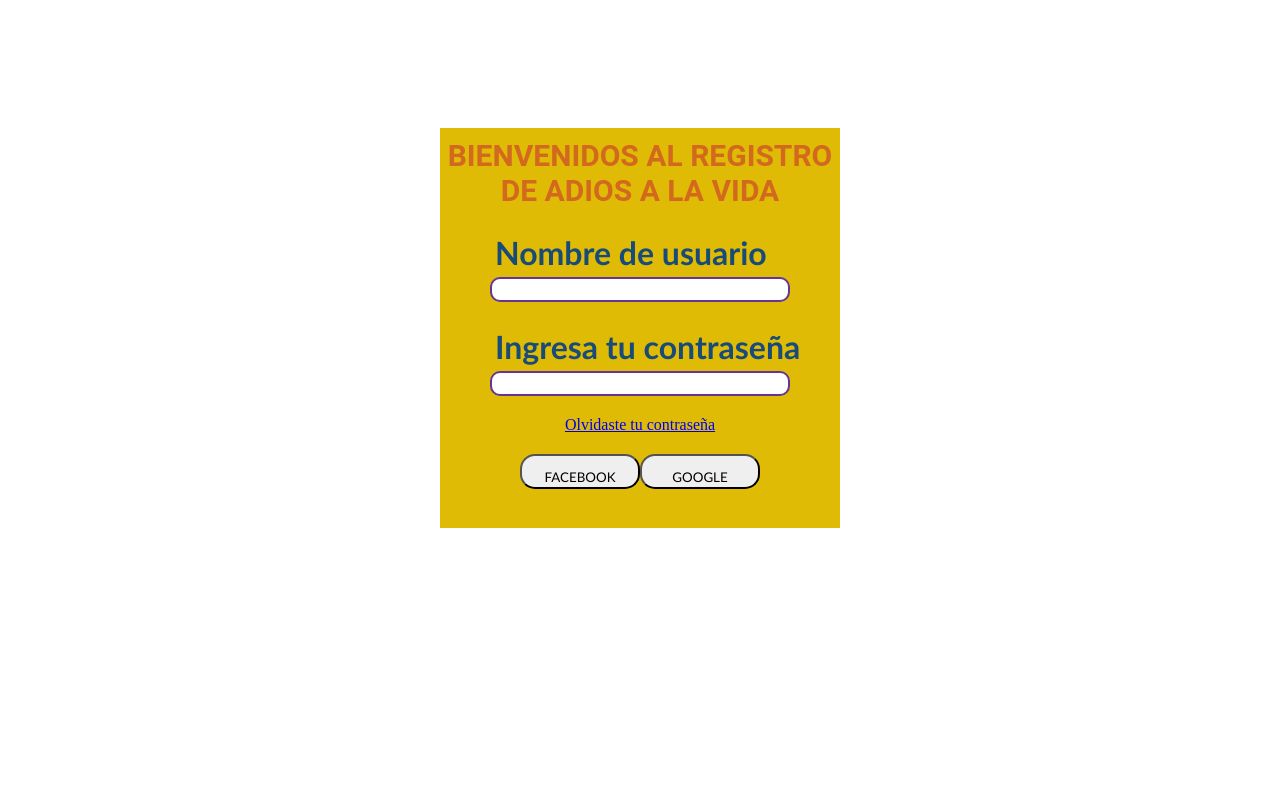
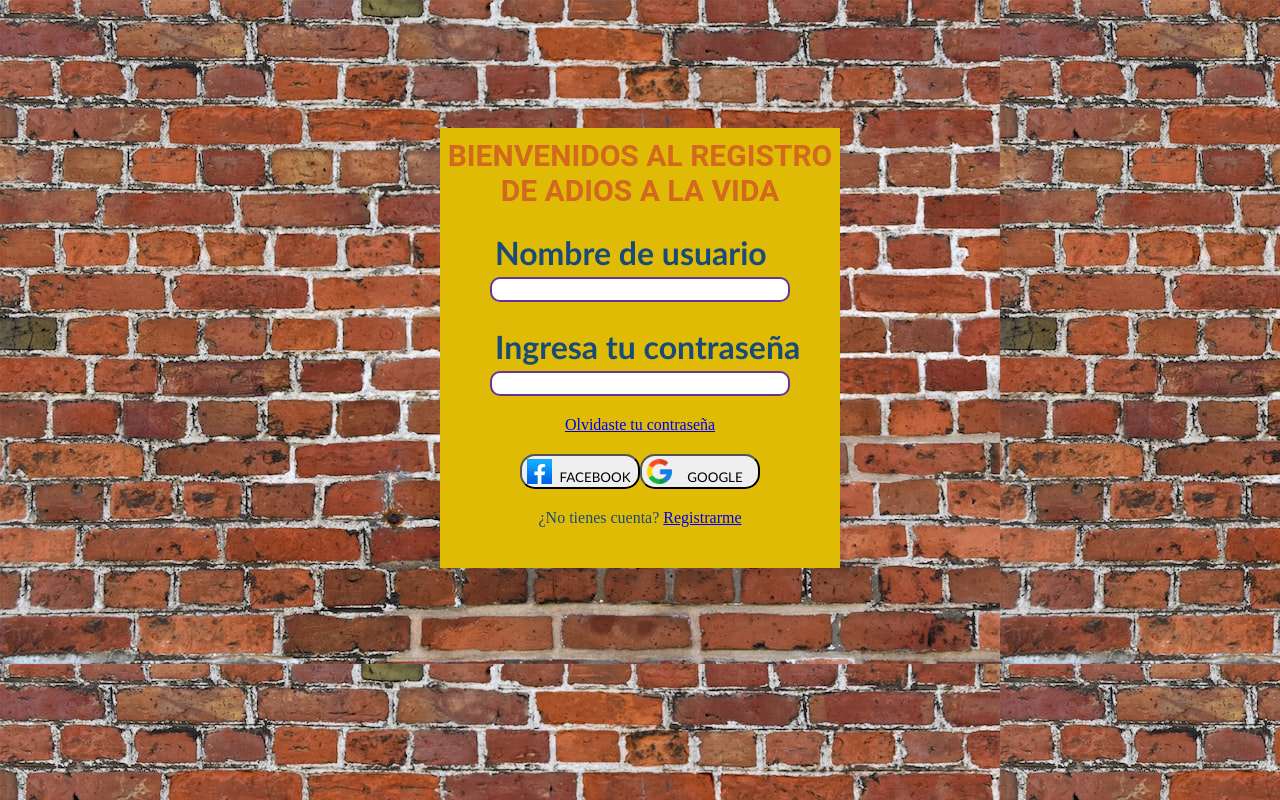
Before and after one commit to Oiox466/4IV10_Ledesma_Hernandez_Leonardo_PSW, a plain HTML site: page 03FORMULARIOS/login.html in a window 1280 px wide. Drawn offline with Linux system fonts and the light colour scheme.

Commit message:
imagenes y link a registro

```diff
--- a/03FORMULARIOS/css/stylelogin.css
+++ b/03FORMULARIOS/css/stylelogin.css
@@ -4,7 +4,7 @@
   }
 
 body {
-    background-image: url(../images/);
+    background-image: url(../images/fondo.jpeg);
     color: rgb(25, 75, 120);
     display: flex;
     align-items: center;
@@ -12,9 +12,15 @@ body {
     align-items: center;
 }
 
+img{
+    margin-left: 5px;
+    width: 25px;
+    height: 25px;
+}
+
 .userlogin {
     background-color: rgb(223, 187, 6);
-    height: 400px;
+    height: 440px;
     width: 400px;
     border-radius: 15px solid rgb(80, 200, 33);
     margin-top: 10%;
@@ -79,7 +85,7 @@ body {
     float: left;
 }
 
-.buttons button {
+button {
     border-radius: 15px;
     width: 120px;
     height: 35px;
@@ -97,3 +103,7 @@ body {
     margin-top: 20px;
     color: darkmagenta;
 }
+
+.registro{
+    margin-top: 20px;
+}
--- a/03FORMULARIOS/login.html
+++ b/03FORMULARIOS/login.html
@@ -28,15 +28,16 @@
 
             <div class="buttons">
                 <button>
-                <img src="" />
-                <p>Facebook</p>
+                    <img src="./images/facebook.png" />
+                    <p>Facebook</p>
                 </button>
                 <button>
-                <img src="" />
-                <p>Google</p>
+                    <img src="./images/google.png" />
+                    <p>Google</p>
                 </button>
             </div>
 
+            <p class="registro">¿No tienes cuenta? <a href="./register.html">Registrarme</a></p>
         </div>
     </body>
 </html>
```
Also changed, not shown: 03FORMULARIOS/images/facebook.png (added), 03FORMULARIOS/images/fondo.jpeg (added), 03FORMULARIOS/images/google.png (added), 03FORMULARIOS/register.html (added).
